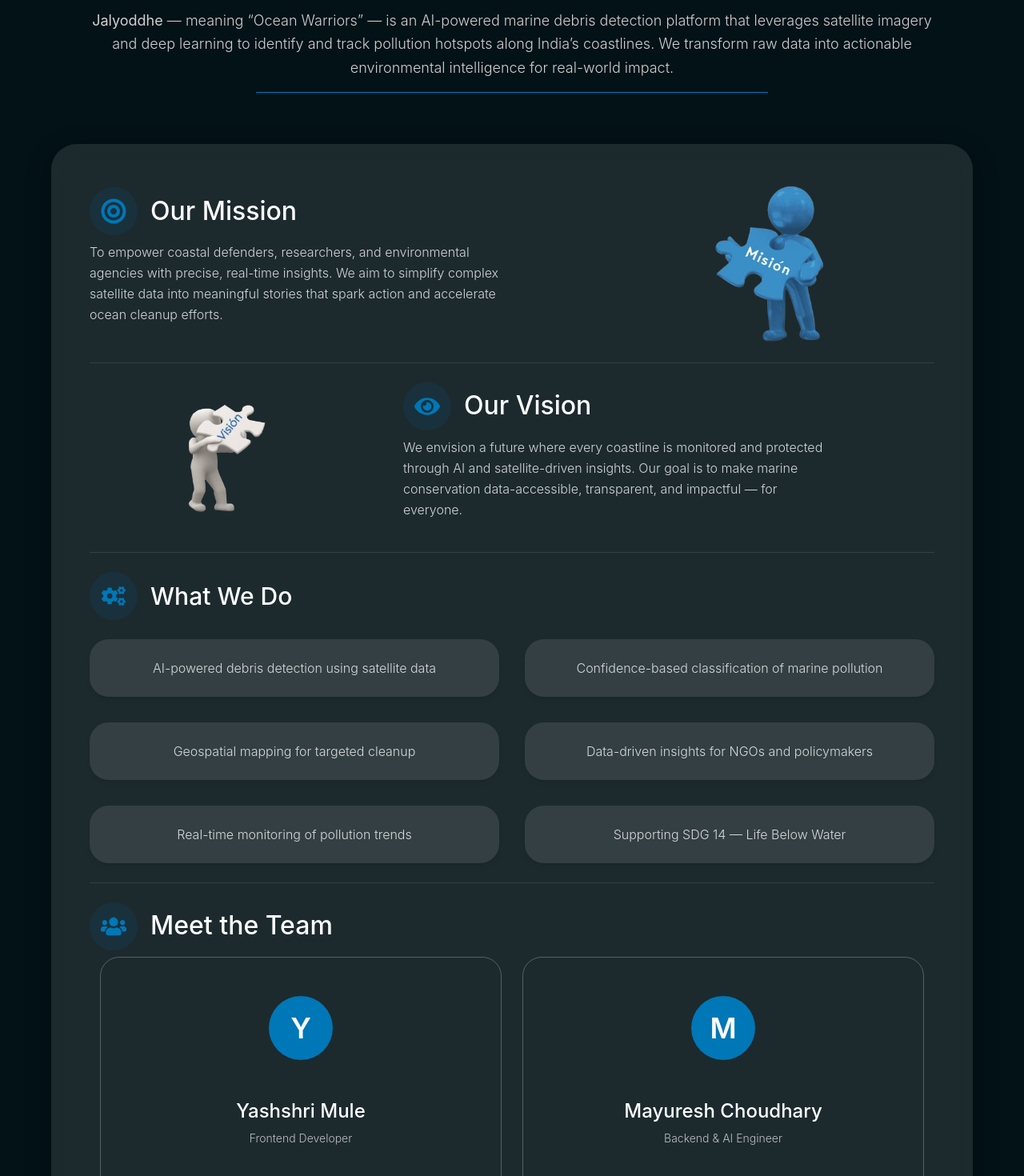
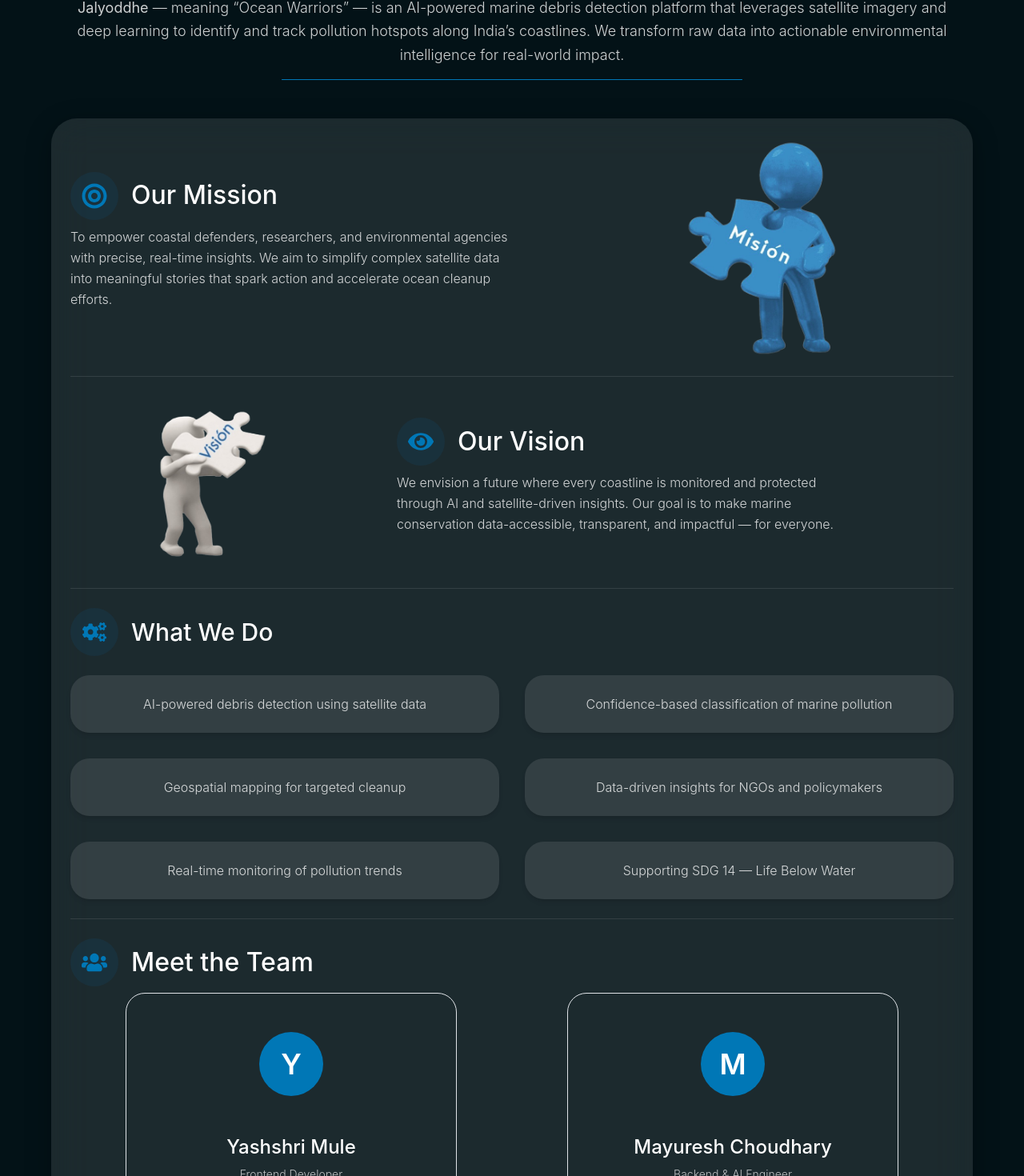
Before and after one commit to Mayuresh-22/jalyoddhe, a React (Vite) app in the folder frontend/jalyoddhe/: page /about in a window 1280 px wide. Shown: the part 613-2083 px from the top of the page at 80% size. Built offline with nearby package versions, Linux system fonts and the light colour scheme.

Commit message:
Refactor About page for improved layout and responsiveness

```diff
--- a/frontend/jalyoddhe/src/pages/About.jsx
+++ b/frontend/jalyoddhe/src/pages/About.jsx
@@ -26,7 +26,7 @@ const About = () => {
       </section>
 
       {/* Introduction Section */}
-      <section className="max-w-6xl mx-auto text-center py-16 px-6 md:px-10 animate-slide-up">
+      <section className="max-w-6xl mx-auto text-center py-12 px-4 md:px-10 animate-slide-up">
         <p className="text-white/80 text-base md:text-lg leading-relaxed mb-8">
           <strong>Jalyoddhe</strong> — meaning “Ocean Warriors” — is an
           AI-powered marine debris detection platform that leverages satellite
@@ -34,11 +34,11 @@ const About = () => {
           along India’s coastlines. We transform raw data into actionable
           environmental intelligence for real-world impact.
         </p>
-        <div className="w-[50vw] h-[1px] bg-[#0077b6] mx-auto rounded-full"></div>
+        <div className="max-w-xl h-px bg-[#0077b6] mx-auto rounded-full"></div>
       </section>
 
       {/* Mission + Vision */}
-      <section className="max-w-6xl mx-auto bg-white/10 backdrop-blur-xl rounded-4xl shadow-[0_8px_32px_rgba(0,0,0,0.3)] p-5 flex flex-col animate-fade-in">
+      <section className="max-w-6xl mx-auto bg-white/10 backdrop-blur-xl rounded-4xl shadow-[0_8px_32px_rgba(0,0,0,0.3)] p-6 flex flex-col animate-fade-in">
 
         {/* Mission */}
         <div className="flex flex-col md:flex-row items-center gap-10">
@@ -61,7 +61,7 @@ const About = () => {
             <img
               src={missionImg}
               alt="Mission"
-              className="w-[40%] md:w-[45%] lg:w-[40%] object-contain transition-all duration-500 hover:scale-102"
+              className="w-32 md:w-40 lg:w-48 object-contain transition-all duration-500"
             />
           </div>
         </div>
@@ -74,7 +74,7 @@ const About = () => {
             <img
               src={visionImg}
               alt="Vision"
-              className="w-[45%] md:w-[45%] lg:w-[40%] object-contain transition-all duration-500 hover:scale-102"
+              className="w-32 md:w-40 lg:w-48 object-contain transition-all duration-500"
             />
           </div>
 
@@ -135,14 +135,14 @@ const About = () => {
             Meet the Team
           </h2>
 
-          <div className="!grid grid-cols-1 sm:grid-cols-2 justify-items-center ">
+          <div className="grid grid-cols-1 sm:grid-cols-2 justify-items-center">
             {[
               { name: "Yashshri Mule", role: "Frontend Developer" },
               { name: "Mayuresh Choudhary", role: "Backend & AI Engineer" },
             ].map((member) => (
               <div
                 key={member.name}
-                className="!border !border-white/25 !rounded-3xl p-5 !w-[95%] !md:w-[75%] !text-center !transition-all !duration-300 hover:scale-[1.01]"
+                className="border border-white/25 rounded-3xl p-5 w-full md:w-3/4 text-center transition-all duration-300 hover:scale-[1.01]"
               >
                 <div className="w-20 h-20 rounded-full bg-[#0077b6] mx-auto mb-5 flex items-center justify-center text-white text-4xl font-semibold">
                   {member.name.charAt(0)}
```
